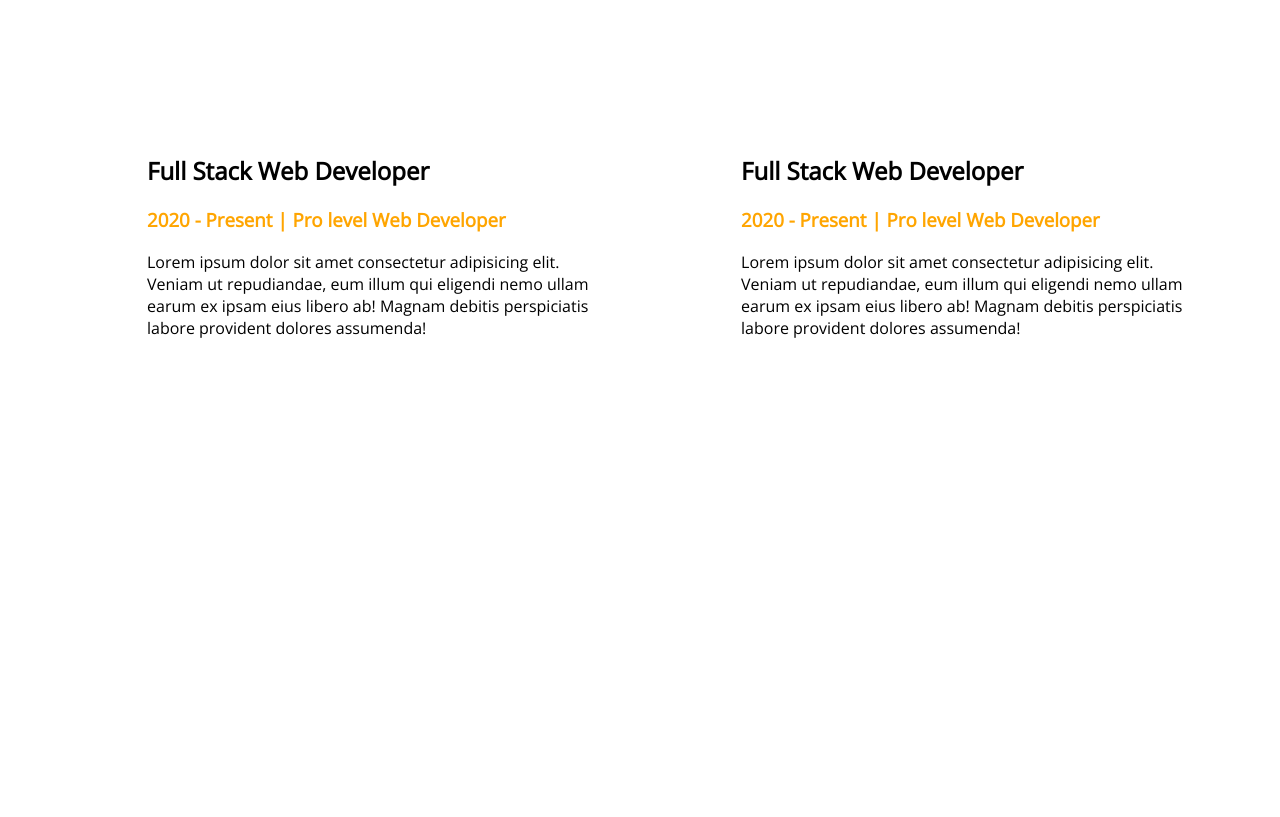
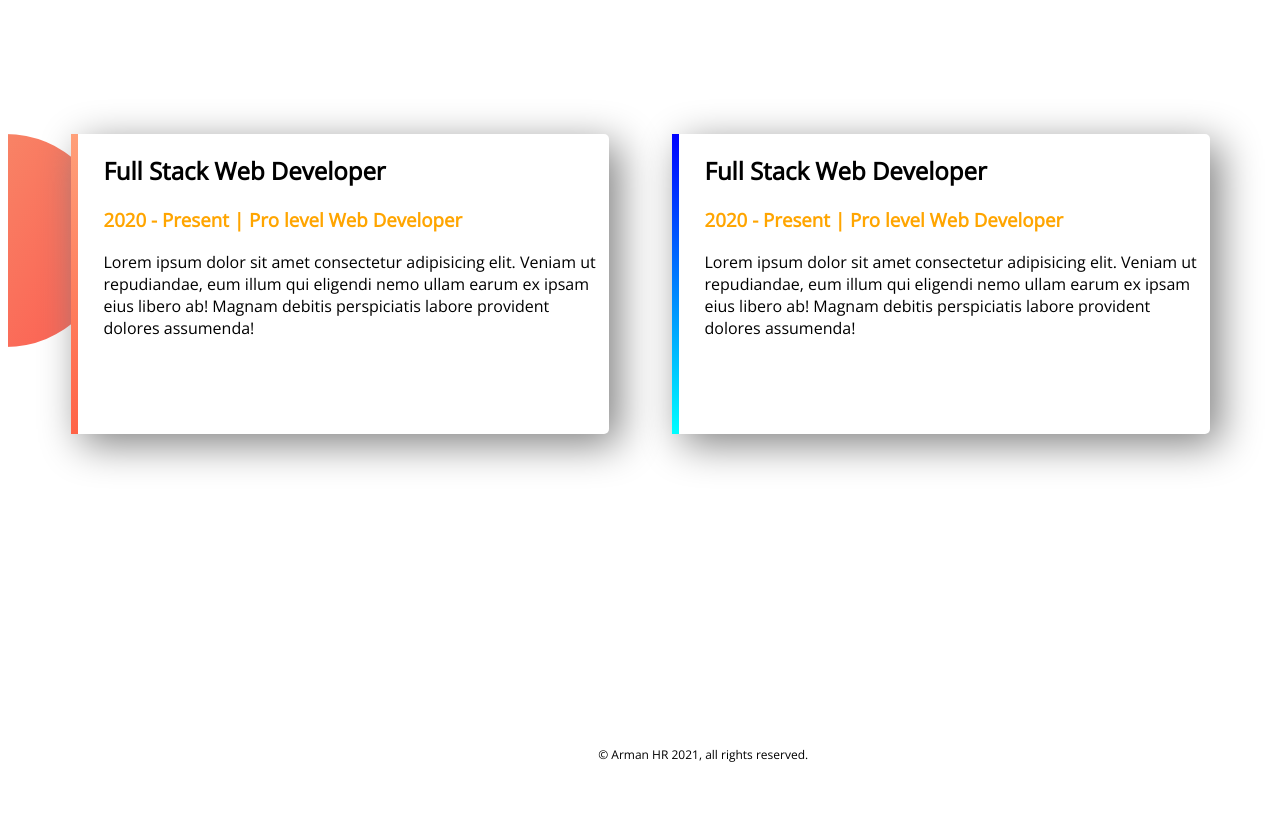
Before and after one commit to Armanhr/Personal-website, a plain HTML site: page index.html in a window 1280 px wide. Shown: the part 1234-2051 px from the top of the page. After the commit the page ends 2009 px from the top, so only its background shows below. Drawn offline with nearby package versions, Linux system fonts and the light colour scheme.

Commit message:
all done

```diff
--- a/index.html
+++ b/index.html
@@ -38,19 +38,21 @@
    </section>
 
 <section class="exp-area">
-    <div class="half-width">
-        <h2>Full Stack Web Developer</h2>
-        <h3 class="orange-highlight">2020 - Present | Pro level Web Developer </h3>
-        <p>Lorem ipsum dolor sit amet consectetur adipisicing elit. Veniam ut repudiandae, eum illum qui eligendi nemo ullam earum ex ipsam eius libero ab! Magnam debitis perspiciatis labore provident dolores assumenda!</p>
+    <div id="full-stack" class="half-width single-exp">
+        <h2 id="padding-none">Full Stack Web Developer</h2>
+        <h3 id="padding-none" class="orange-highlight">2020 - Present | Pro level Web Developer </h3>
+        <p id="padding-none">Lorem ipsum dolor sit amet consectetur adipisicing elit. Veniam ut repudiandae, eum illum qui eligendi nemo ullam earum ex ipsam eius libero ab! Magnam debitis perspiciatis labore provident dolores assumenda!</p>
     </div>
-    <div class="half-width">
-        <h2>Full Stack Web Developer</h2>
-        <h3 class="orange-highlight">2020 - Present | Pro level Web Developer </h3>
-        <p>Lorem ipsum dolor sit amet consectetur adipisicing elit. Veniam ut repudiandae, eum illum qui eligendi nemo ullam earum ex ipsam eius libero ab! Magnam debitis perspiciatis labore provident dolores assumenda!</p>
+    <div id="baby-web" class="half-width single-exp">
+        <h2 id="padding-none">Full Stack Web Developer</h2>
+        <h3 id="padding-none" class="orange-highlight">2020 - Present | Pro level Web Developer </h3>
+        <p id="padding-none">Lorem ipsum dolor sit amet consectetur adipisicing elit. Veniam ut repudiandae, eum illum qui eligendi nemo ullam earum ex ipsam eius libero ab! Magnam debitis perspiciatis labore provident dolores assumenda!</p>
     </div>
+</section>
 
-
-</section>
+<footer>
+    <p>© Arman HR 2021, all rights reserved.</p>
+</footer>
 
 </div>
 </body>
--- a/style.css
+++ b/style.css
@@ -65,3 +65,39 @@ a.link-button {
     background-repeat: no-repeat;
     background-position: right;
 }
+
+.single-exp {
+    box-shadow: 10px 10px 40px gray;
+    border-radius: 5px;
+    height: 50%;
+}
+
+.exp-area {
+    background-image: url(images/exp-bg.png);
+    background-repeat: no-repeat;
+    padding-bottom: 0%;
+
+}
+
+#full-stack {
+    border-left: 7px solid;
+    border-image: linear-gradient( 180deg, lightsalmon,tomato);
+    border-image-slice: 1;
+}
+
+#baby-web {
+    border-left: 7px solid;
+    border-image: linear-gradient( 180deg, blue,cyan);
+    border-image-slice: 1;
+}
+#padding-none {
+    padding-left: 0%;
+}
+.single-exp {
+    background-color: white;
+}
+
+footer p {
+    text-align: center;
+    font-size: 12px;
+}
```
Also changed, not shown: images/exp-bg.png (added).
